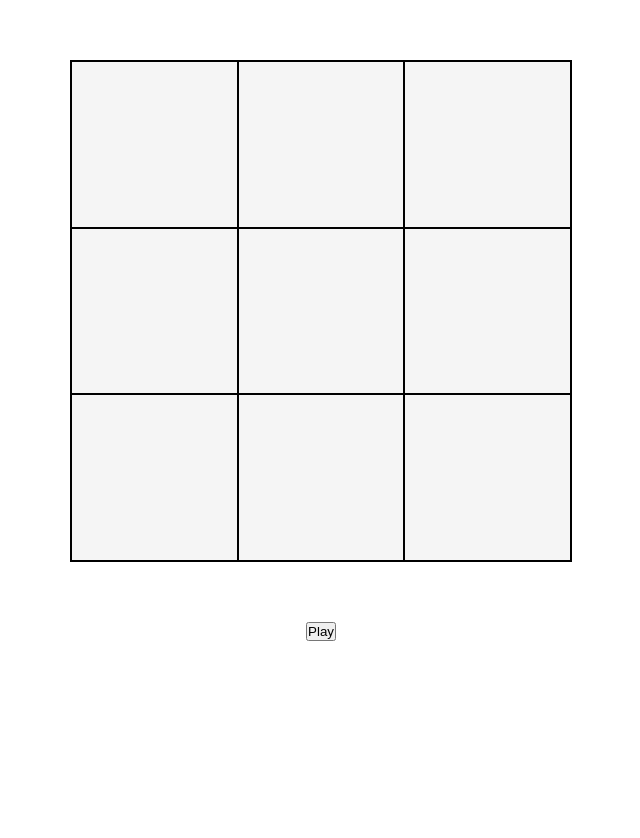
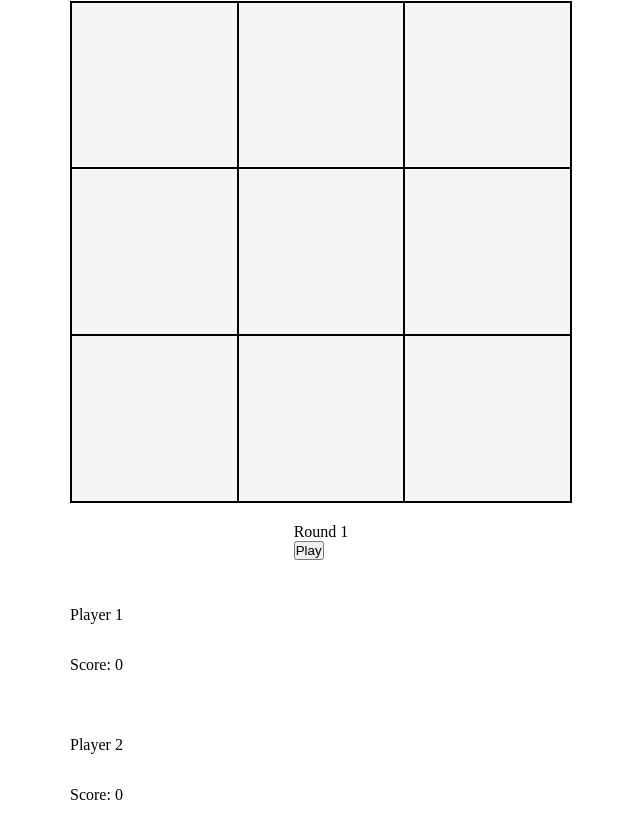
Before and after one commit to KevinV0212/tic-tac-toe, a plain HTML site: page index.html in a window 1280 px wide. Both pictures are taken after a click on the button "Play". Shown: the whole page, without its empty margins (319-959 px from the left). Before the commit the page ends 800 px from the top, so only its background shows below. Drawn offline with Linux system fonts and the light colour scheme.

Commit message:
added code to indicate winner in each round

```diff
--- a/index.html
+++ b/index.html
@@ -10,6 +10,8 @@
 </head>
 <body>
     <div class="container">
+        <div class="game-wrapper">
+            <div class="score-message"></div>
             <div class="game-board">
                 <div class="square" data-position="a1"></div>
                 <div class="square" data-position="a2"></div>
@@ -21,11 +23,27 @@
                 <div class="square" data-position="c2"></div>
                 <div class="square" data-position="c3"></div>
             </div>
+            <div class="game-info">
+                <div class="round-info"></div>
+                <button class="start-button">Play</button>
             </div>
-    <div class="game-stats">
-        <button class="start-button">Play</button>
-        <div class="score-board"></div>
-        <div class="score-message"></div>
         </div>
+
+        <div class="player-stats">
+            <div id="player-1" class="player">
+                <div class="name">Player 1</div>
+                <div class="score">Score: 0</div>
+                <div class="result"></div>
+            </div>
+            <div id="player-2" class="player">
+                <div class="name">Player 2</div>
+                <div class="score">Score: 0</div>
+                <div class="result"></div>
+            </div>
+        </div>
+
+
+    </div>
+
 </body>
 </html>
--- a/main.js
+++ b/main.js
@@ -1,6 +1,10 @@
 const squares = document.querySelectorAll('.square');
 const startButton = document.querySelector('.start-button');
+const roundInfo = document.querySelector('.round-info');
 const scoreMessage = document.querySelector('.score-message');
+const playerElement1 = document.querySelector('#player-1');
+const playerElement2 = document.querySelector('#player-2');
+
 // gameboard module and members that interact with board
 const gameBoard = (() => {
     // 3x3 board is represented by 'board' properties
@@ -71,13 +75,57 @@ const personFactory = (mark) => {
     let _wins = 0;
     const getMark = () => _mark;
     const getWins = () => _wins;
-    const addWin = () => wins++;
+    const addWin = () => _wins++;
     return { getMark, getWins, addWin}
 }
 
 
+
+
+
+
+
+// controls the rendering of the board on the site
+const displayController = (() => {
+    const setDisplay = () => {
+        roundInfo.textContent = `Round ${gameEngine.getRound()}`;
+        boardState = gameBoard.getBoard();
+        squares.forEach(square => {
+            // log square's data-positon
+            const position = square.getAttribute('data-position');
+            // if boardState data-position is null, add active class to square
+            let squareContent = boardState[position];
+            if (squareContent === null)
+            {
+                square.classList.add('active');
+                square.textContent = '';
+            }
+            // if square at position is not empty, render that square
+            else
+            {
+                square.textContent = squareContent;
+                // then remove active class from that square.
+                square.classList.remove('active');
+            }
+        })
+    }
+    const clearDisplay = () => {
+        gameBoard.resetBoard();
+        clearResults();
+        setDisplay();
+    }
+    const clearResults = () => {
+        playerElement1.classList.remove('winner');
+        playerElement1.classList.remove('loser');
+        playerElement2.classList.remove('winner');
+        playerElement2.classList.remove('loser');
+    }
+    return {setDisplay, clearDisplay}
+})();
+
+// controls the operation of the game
 const gameEngine = (() =>{
-    let round = 0;
+    let round = 1;
 
     // initialize players
     let player1 = personFactory ('x');
@@ -105,12 +153,14 @@ const gameEngine = (() =>{
         }
         console.log(currentMark);
     }
+
+    // sets the order of who gets the first move
     const setPlayOrder = () => {
         if (round % 2 === 0)
         {
-            currentMark = mark1
+            currentMark = mark2;
         }
-        else currentMark = mark2;
+        else currentMark = mark1;
     }
     const makeMove = (position) =>{
         // check if square at position is already filled in
@@ -119,6 +169,8 @@ const gameEngine = (() =>{
             return;
         }
         gameBoard.setSquare(position, currentMark);
+        displayController.setDisplay();
+
         // check to see if the winning move was just made
         if (gameBoard.checkMark(currentMark) === true)
         {
@@ -140,65 +192,61 @@ const gameEngine = (() =>{
         {
             if (mark === mark1){
                 player1.addWin();
+                indicateResults(player1);
+
             }
             else
             {
                 player2.addWin();
+                indicateResults(player2);
             }
-            scoreMessage.textContent = `${mark} is the winner!`;
-
         }
         else
         {
-            scoreMessage.textContent = 'It is a tie';
+            indicateResults(null);
         }
         playing = false;
+
         addRound();
-        // then increment games played
+
+    }
+
+    // changes page elements to indicate result of game
+    const indicateResults = (winner) => {
+        const p1_score = document.querySelector('#player-1 .score')
+        const p2_score = document.querySelector('#player-2 .score')
+
+        if (winner === player1)
+        {
+            playerElement1.classList.add('winner');
+            playerElement2.classList.add('loser');
+            scoreMessage.textContent = `Player 1 is the winner!`;
+        }
+        else if (winner === player2)
+        {
+            playerElement2.classList.add('winner');
+            playerElement1.classList.add('loser');
+            scoreMessage.textContent = `Player 2 is the winner!`;
+        }
+        else
+        {
+            playerElement1.classList.add('tie');
+            playerElement2.classList.add('tie');
+            scoreMessage.textContent = `It is a tie`;
+        }
+        p1_score.textContent = player1.getWins();
+        p2_score.textContent = player2.getWins();
     }
 
     const getRound = () => round;
 
+    // function that changes styling of a player to show that they won.
 
     // function that updates game stats
     const addRound = () => round++;
     return {getRound, startRound, makeMove}
 
 })();
-
-
-
-
-// controls the rendering of the board on the site
-const displayController = (() => {
-    const setDisplay = () => {
-        boardState = gameBoard.getBoard();
-        squares.forEach(square => {
-            // log square's data-positon
-            const position = square.getAttribute('data-position');
-            // if boardState data-position is null, add active class to square
-            let squareContent = boardState[position];
-            if (squareContent === null)
-            {
-                square.classList.add('active');
-                square.textContent = '';
-            }
-            // if square at position is not empty, render that square
-            else
-            {
-                square.textContent = squareContent;
-                // then remove active class from that square.
-                square.classList.remove('active');
-            }
-        })
-    }
-    const clearDisplay = () => {
-        gameBoard.resetBoard();
-        setDisplay();
-    }
-    return {setDisplay, clearDisplay}
-})();
-
 
 // event listener for start button
 startButton.addEventListener('click', gameEngine.startRound);
@@ -210,6 +258,5 @@ squares.forEach(square => {
     {
         const position = square.getAttribute('data-position');
         gameEngine.makeMove(position);
-        displayController.setDisplay();
     })
 })
--- a/style.css
+++ b/style.css
@@ -6,19 +6,31 @@
 }
 
 body {
+    height: 100vh;
     display:flex;
     flex-direction:column;
+    justify-content:center;
     align-items:center;
 }
 
 .container{
+    flex: 1;
     padding:60px 40px;
 
     display:flex;
     flex-direction:column;
-    align-items:center;
+    justify-content:flex-start;
+    gap:30px;
 }
 
+.game-wrapper {
+
+    display:flex;
+    flex-direction:column;
+    justify-content:center;
+    align-items:center;
+    gap:20px;
+}
 .game-board{
     height: 500px;
     width:500px;
@@ -42,3 +54,37 @@ body {
 .square:hover {
     filter:brightness(.8);
 }
+
+.player-stats {
+    display:flex;
+    flex-direction:column;
+    gap:30px;
+}
+
+.player {
+    display:grid;
+    grid-template-columns: 100px 1fr;
+    grid-template-rows: repeat(2, minmax(20px, 50px));
+    grid-template-areas:"name result"
+                        "score result";
+    align-items:center;;
+
+}
+
+.name {
+    grid-area:name;
+}
+
+.score {
+    grid-area:score;
+}
+.result {
+    grid-area:result;
+}
+
+.player.winner{
+    background-color:green;
+}
+.player.loser{
+    background-color:rgb(255, 0, 0);
+}
```
Lines whose indentation alone changed are shown as unchanged.
